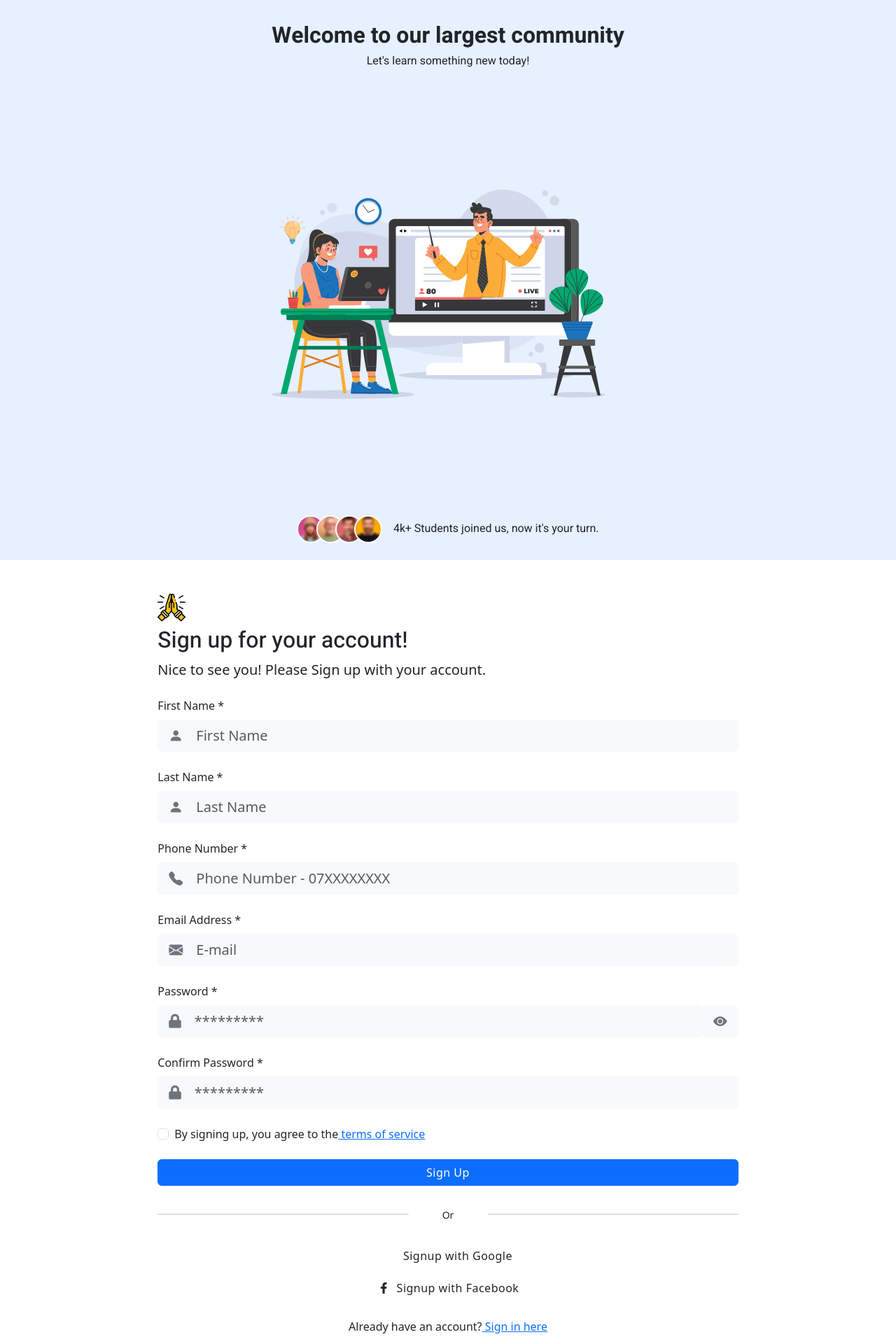
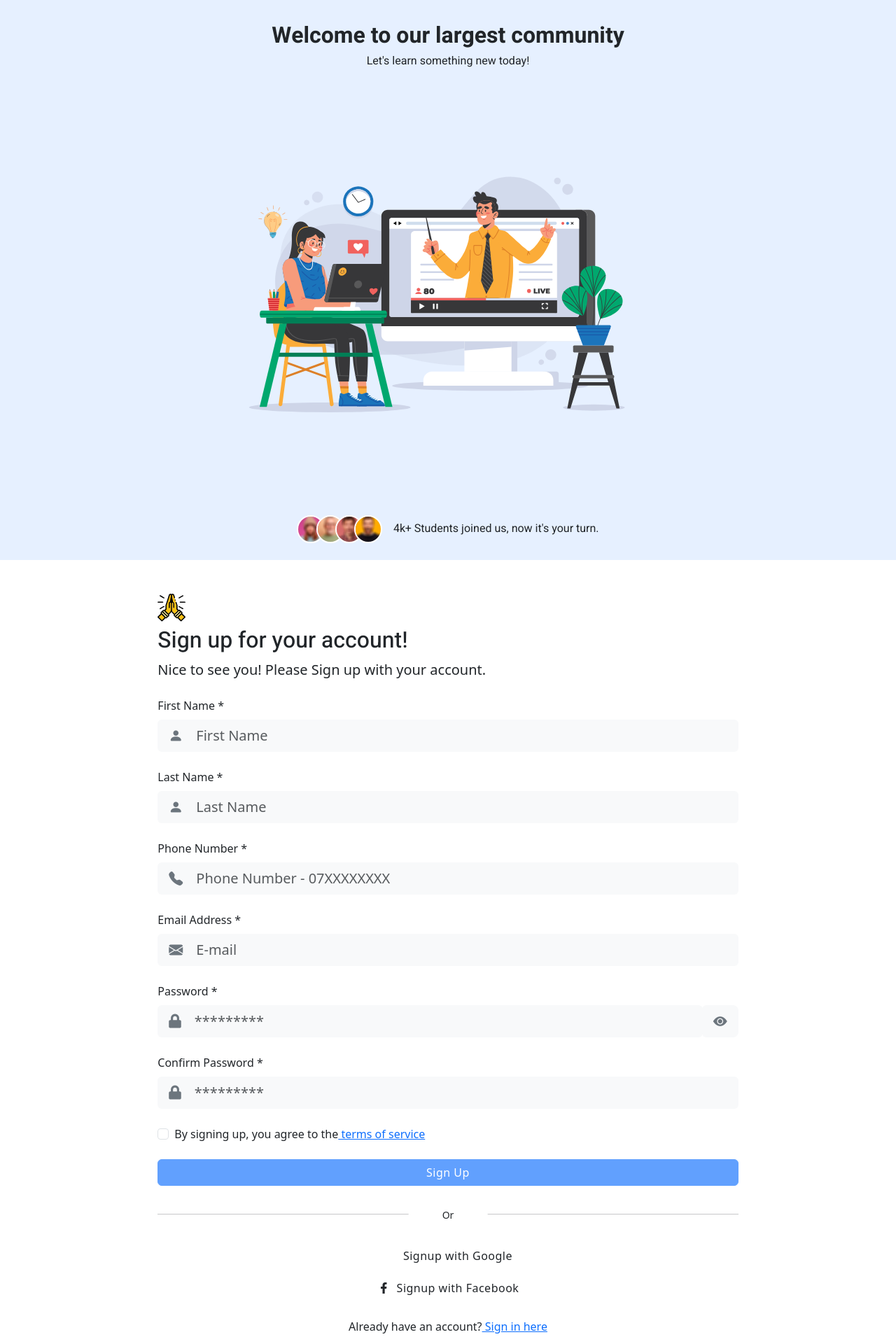
Before and after one commit to tonyykosseifyy/distancia-frontend, a Next.js app: page /auth/sign-up in a window 1280 px wide. Shown: the top 1920 px of the page at 70% size. Built offline with nearby package versions, Linux system fonts and the light colour scheme.

Commit message:
sign up page done

```diff
--- a/src/app/auth/sign-up/page.tsx
+++ b/src/app/auth/sign-up/page.tsx
@@ -19,7 +19,7 @@ const SignUp = () : React.ReactNode => {
 									</p>
 								</div>
 								{/* SVG Image */}
-								<img src="/images/element/02.svg" style={{ objectFit: 'contain', maxHeight:'40vh' }} className="mt-5" alt="" />
+								<img src="/images/element/02.svg" style={{ objectFit: 'contain', maxHeight:'45vh' }} className="mt-5" alt="" />
 								{/* Info */}
 								<div className="d-sm-flex mt-5 align-items-center justify-content-center">
 									<ul className="avatar-group mb-2 mb-sm-0">
--- a/src/components/Auth/SignUp/index.tsx
+++ b/src/components/Auth/SignUp/index.tsx
@@ -9,6 +9,7 @@ const SignUp = (): React.ReactNode => {
     resolver: yupResolver(schema),
   });
 	const [ see, setSee ] = useState<Boolean>(false);
+	const [ check , setCheck ] = useState(false);
   const onSubmit = (data: any) => {
     // Handle form submission
     console.log(data);
@@ -141,6 +142,8 @@ const SignUp = (): React.ReactNode => {
 						type="checkbox"
 						className="form-check-input"
 						id="checkbox-1"
+						checked={check}
+						onChange={() => setCheck(state => !state)}
 					/>
 					<label className="form-check-label" htmlFor="checkbox-1">
 						By signing up, you agree to the
@@ -151,7 +154,7 @@ const SignUp = (): React.ReactNode => {
 			{/* Button */}
 			<div className="align-items-center mt-0">
 				<div className="d-grid">
-					<button onClick={handleSubmit(onSubmit)} className="btn btn-primary mb-0" type="submit">
+					<button disabled={!check} onClick={handleSubmit(onSubmit)} className="btn btn-primary mb-0" type="submit">
 						Sign Up
 					</button>
 				</div>
```
